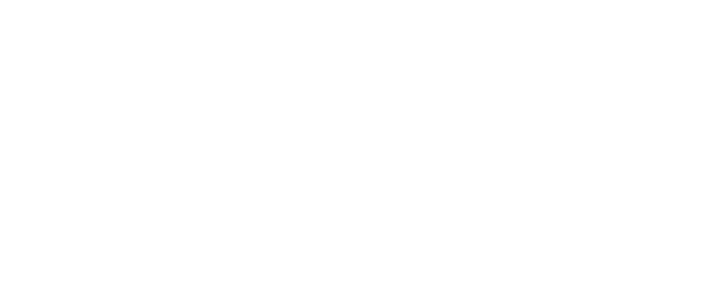
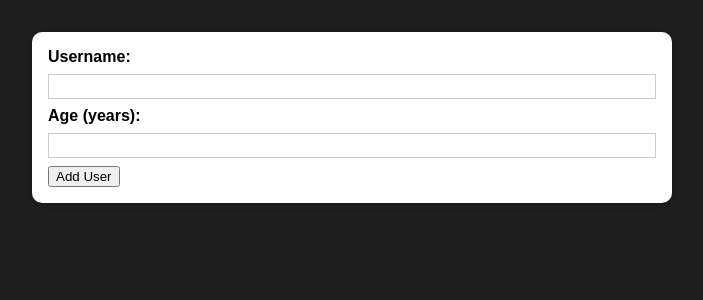
Before and after one commit to mankojanos/simple-practice-project, a React (Create React App) app: page / in a window 1280 px wide. Shown: the top 300 px of the page, without its empty margins (288-991 px from the left). Built offline with nearby package versions, Linux system fonts and the light colour scheme.

Commit message:
Adding a re-usable "Card" Component

```diff
--- a/src/App.js
+++ b/src/App.js
@@ -1,10 +1,10 @@
-import React from 'react';
-
+import React from "react";
+import AddUser from "./Components/Users/AddUser";
 
 function App() {
   return (
     <div>
-
+      <AddUser />
     </div>
   );
 }
--- /dev/null
+++ b/src/Components/UI/Card.js
@@ -0,0 +1,9 @@
+import classes from "./Card.module.css";
+
+const Card = (props) => {
+  return (
+    <div className={`${classes.card} ${props.className}`}>{props.children}</div>
+  );
+};
+
+export default Card;
--- /dev/null
+++ b/src/Components/UI/Card.module.css
@@ -0,0 +1,5 @@
+.card {
+  background: white;
+  box-shadow: 0 2px 8px rgba(0, 0, 0, 0.26);
+  border-radius: 10px;
+}
--- a/src/Components/Users/AddUser.js
+++ b/src/Components/Users/AddUser.js
@@ -1,13 +1,22 @@
-const AddUser = props => {
-    return (
-        <form>
-            <label htmlFor="username">
-                Username:
-            </label>
-            <input id="username" type="text" />
+import Card from "../UI/Card";
+import classes from "./AddUser.module.css";
 
-        </form>
-    );
+const AddUser = (props) => {
+  const addUserHandler = (event) => {
+    event.preventDefault();
+  };
+
+  return (
+    <Card className={classes.input}>
+      <form onSubmit={addUserHandler}>
+        <label htmlFor="username">Username:</label>
+        <input id="username" type="text" />
+        <label htmlFor="age">Age (years):</label>
+        <input id="age" type="number" />
+        <button type="submit">Add User</button>
+      </form>
+    </Card>
+  );
 };
 
 export default AddUser;
--- /dev/null
+++ b/src/Components/Users/AddUser.module.css
@@ -0,0 +1,26 @@
+.input {
+  margin: 2rem auto;
+  padding: 1rem;
+  width: 90%;
+  max-width: 40rem;
+}
+
+.input label {
+  display: block;
+  font-weight: bold;
+  margin-bottom: 0.5rem;
+}
+
+.input input {
+  font: inherit;
+  display: block;
+  width: 100%;
+  border: 1px solid #ccc;
+  padding: 0.15rem;
+  margin-bottom: 0.5rem;
+}
+
+.input input:focus {
+  outline: none;
+  border-color: #4f005f;
+}
--- a/src/index.css
+++ b/src/index.css
@@ -4,6 +4,7 @@
 
 html {
   font-family: sans-serif;
+  background: #1f1f1f;
 }
 
 body {
```
